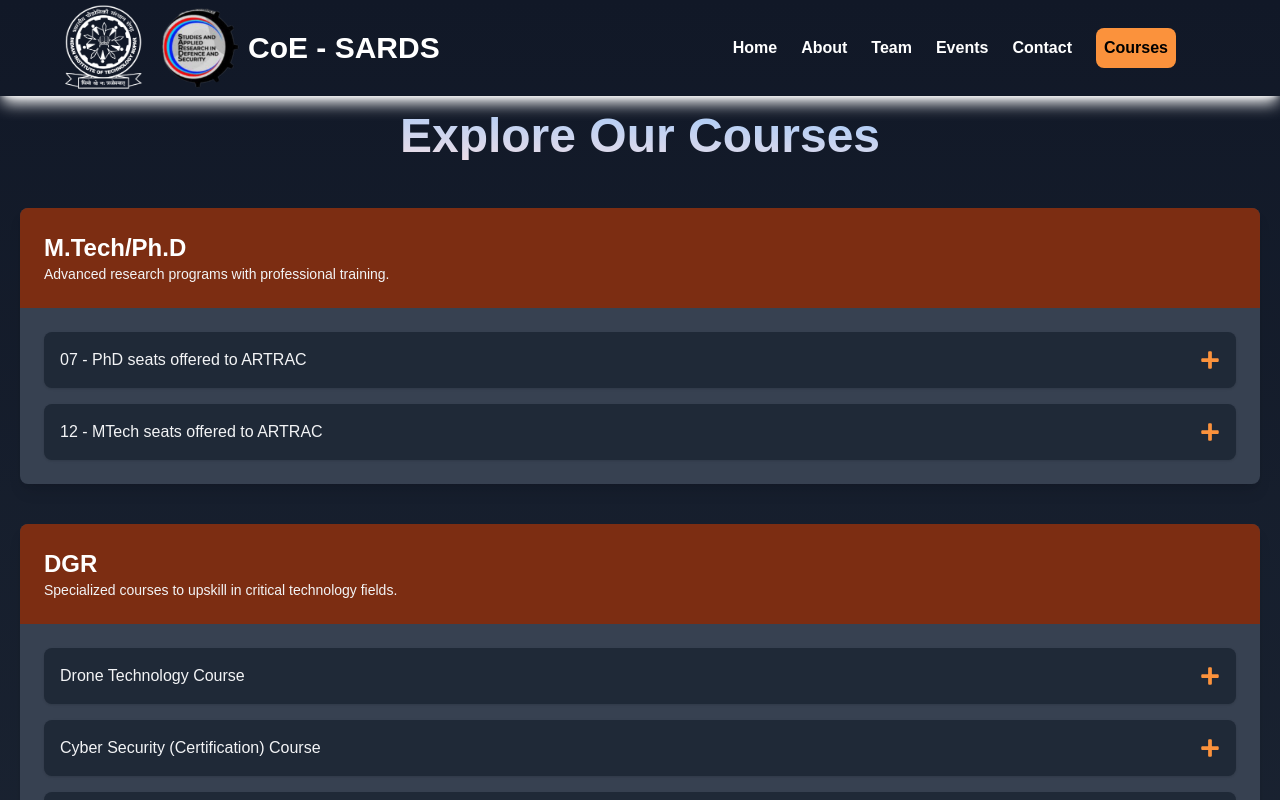
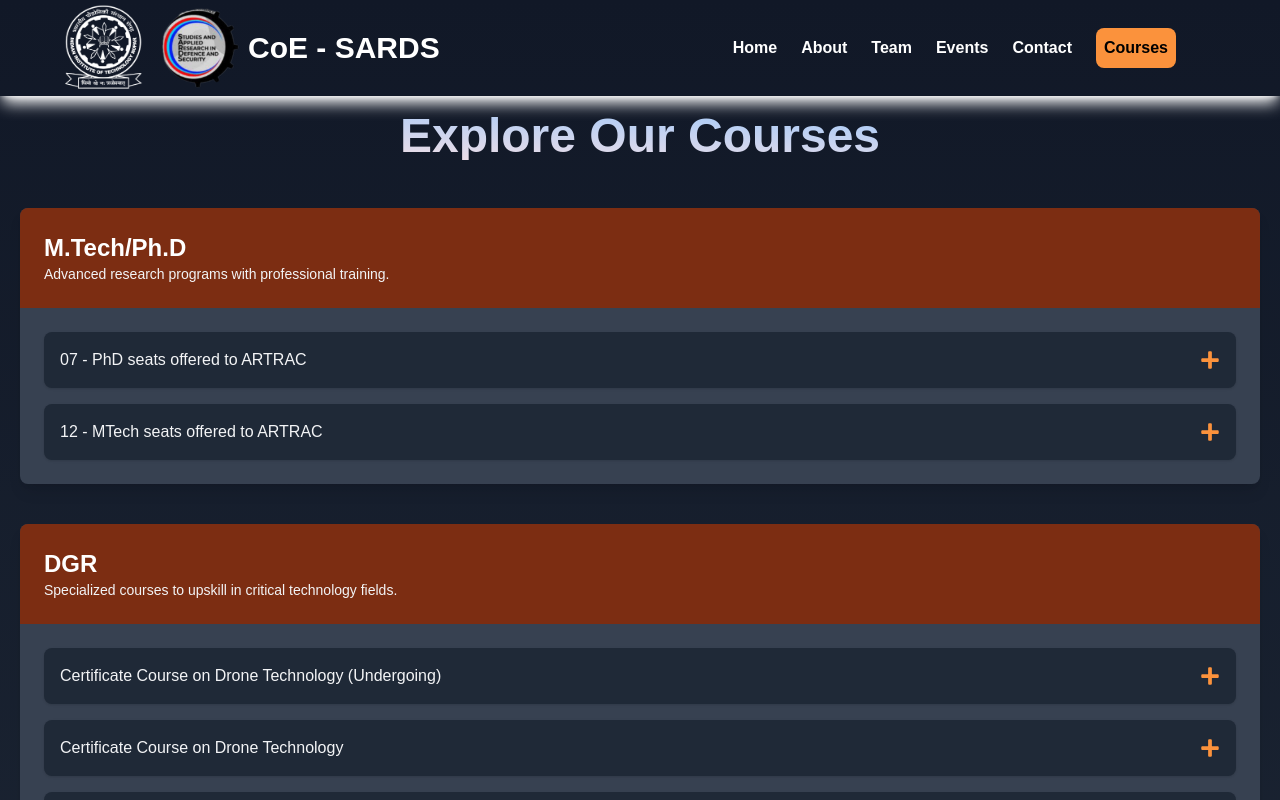
Before and after one commit to akshitsingh23/CoE-SARDS, a React (Create React App) app: page /coe-sards/courses in a window 1280 px wide. Shown: the top 800 px of the page. Built offline with nearby package versions, Linux system fonts and the light colour scheme.

Commit message:
details of the courses added

```diff
--- a/src/components/Courses/Courses.jsx
+++ b/src/components/Courses/Courses.jsx
@@ -21,17 +21,69 @@ function Courses() {
             title: "M.Tech/Ph.D",
             description: "Advanced research programs with professional training.",
             items: [
-                { description: "07 - PhD seats offered to ARTRAC", details: "PhD seats are allocated to different streams including AI, ML, and Robotics." },
-                { description: "12 - MTech seats offered to ARTRAC", details: "MTech seats are available in Data Science and Aerospace Engineering." },
+                { description: "07 - PhD seats offered to ARTRAC",
+                    details: "PhD seats are allocated to different streams for preferred area of research, both for regular and part-time." },
+                { description: "12 - MTech seats offered to ARTRAC",
+                    details: <>
+                        Material Engineering  - 02
+                        <br />
+                        Artificial Intelligence - 02
+                        <br />
+                        Structural Engineering & Geo Mechanics - 02
+                        <br />
+                        Computer Science & Engineering - 02
+                        <br />
+                        Communication & Signal Processing - 02
+                        <br />
+                        Michroelectronics & VLSI Design - 01
+                        <br />
+                        Computational Mechanics - 01
+                    </> },
             ],
         },
         {
             title: "DGR",
             description: "Specialized courses to upskill in critical technology fields.",
             items: [
-                { description: "Drone Technology Course", details: "Covers drone design, programming, and operation." },
-                { description: "Cyber Security (Certification) Course", details: "Includes training on ethical hacking, secure programming, and network defense." },
-                { description: "Material Science & Mission Reliability (Certification) Course", details: "Focuses on advanced material testing and reliability assessment." },
+                { description: " Certificate Course on Drone Technology (Undergoing)",
+                     details: <>
+                        Course Number : 216-11-2024
+                        <br />
+                        Start Date : 25 Nov 24
+                        <br />
+                        End Date : 28 Feb 25
+                        <br />
+                        Vacancy : 35
+                        <br />
+                        Duration : 14 Weeks
+                     </> },
+                { description: " Certificate Course on Drone Technology",
+                    details:<>
+                        Course Number : 300-03-2025
+                        <br />
+                        Start Date : 24 Mar 25
+                        <br />
+                        End Date : 27 Jun 25
+                        <br />
+                        Vacancy : 30
+                        <br />
+                        Duration : 14 Weeks
+                        <br />
+
+                </> },
+                { description: "Material Science & Mission Reliability (Certification) Course",
+                     details: <>
+                        Course Number : 266-02-2025
+                        <br />
+                        Start Date : 10 Feb 25
+                        <br />
+                        End Date : 02 May 25
+                        <br />
+                        Vacancy : 30
+                        <br />
+                        Duration : 12 Weeks
+                        <br />
+                     </> },
             ],
         },
         {
@@ -105,7 +157,7 @@ function Courses() {
                                             </button>
                                         </div>
                                         {expanded[sectionIndex]?.[itemIndex] && (
-                                            <div className="mt-3 bg-gray-900 p-3 rounded-lg text-gray-200">
+                                            <div className="mt-3 bg-gray-900 p-3 rounded-lg text-gray-200 lg:text-lg text-sm ">
                                                 {item.details}
                                             </div>
                                         )}
```
